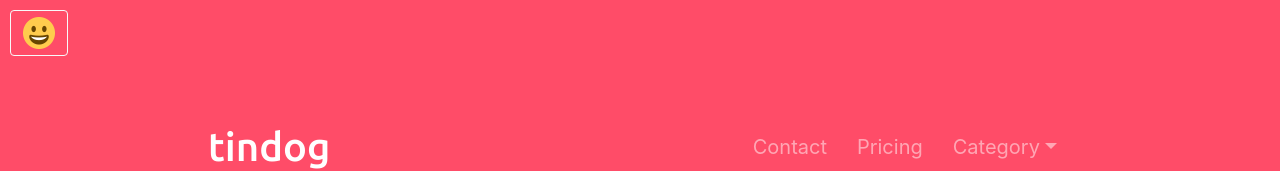
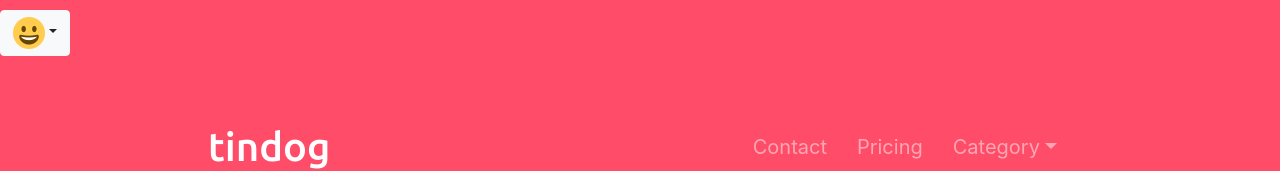
Before and after one commit to NicT2/CIS440RebelScrum, a plain HTML site: page ProjectTemplate/index.html in a window 1280 px wide. Shown: the top 171 px of the page. Drawn offline with nearby package versions, Linux system fonts and the light colour scheme.

Commit message:
changed to dropdown

```diff
--- a/ProjectTemplate/index.html
+++ b/ProjectTemplate/index.html
@@ -55,7 +55,7 @@
   <section id="title">
 
     <!-- survey button -->
-  <button class = "btn btn-outline-light" style="margin: 10px;"><img src="./images/smile.png" ></button>
+  <button class = "btn btn-light dropdown-toggle" style="margin: 10px; margin-left:0;" data-toggle="collapse" data-target="#surveyStart"><img src="./images/smile.png" ></button>
 
     <div class="container-fluid">
     <!-- Nav Bar -->
```
